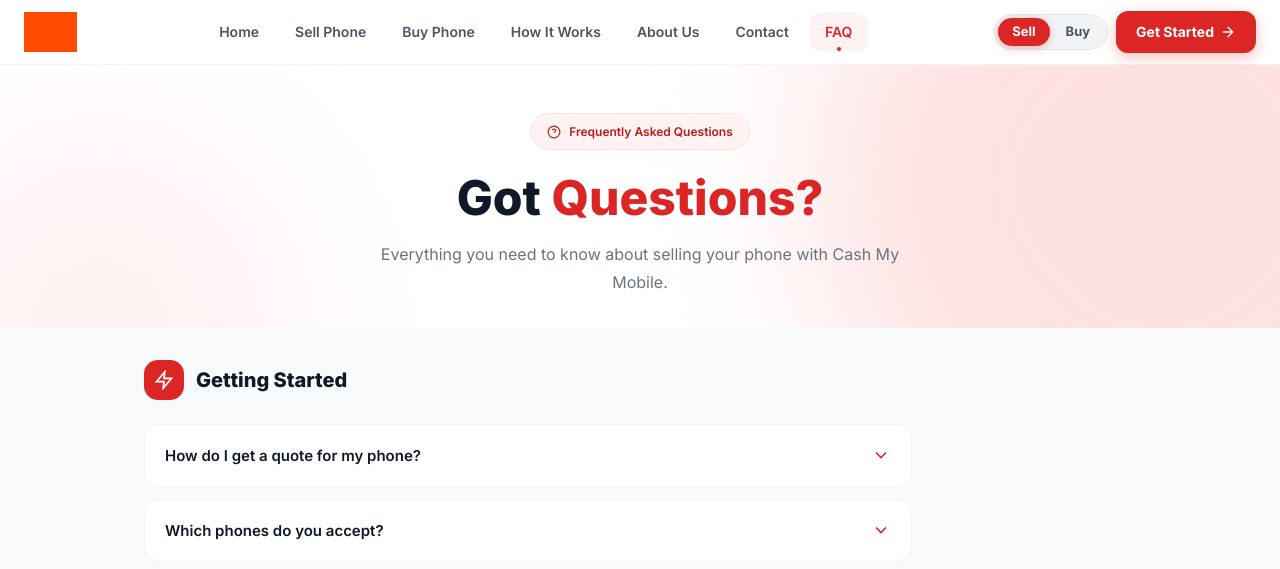
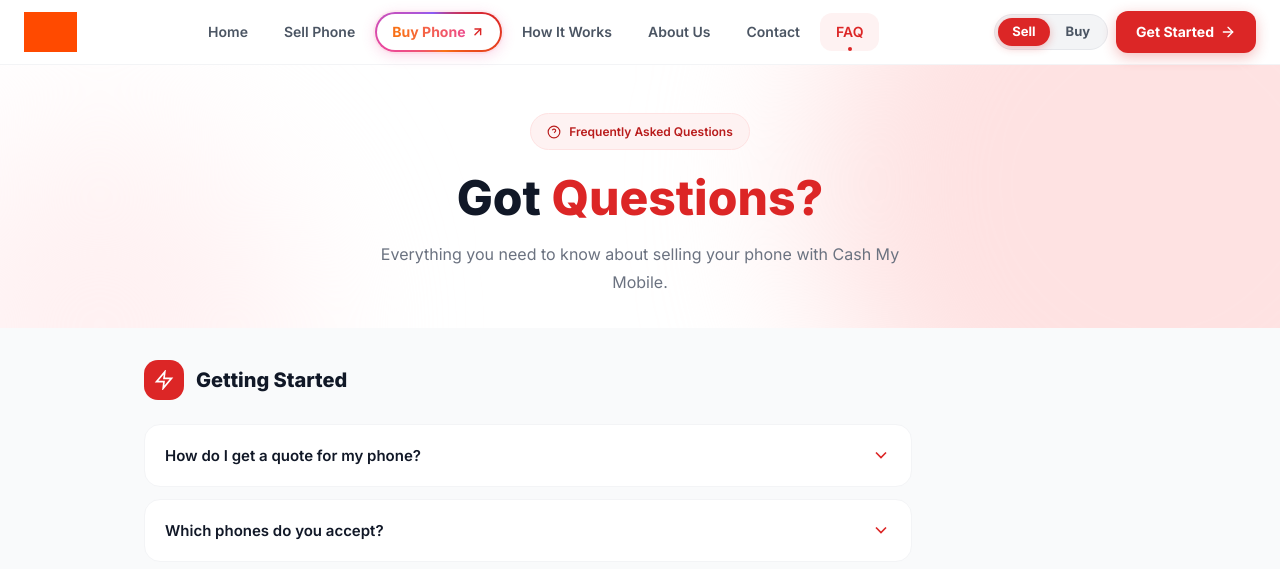
Before and after one commit to recyclemydeviceuk/python-backend-frontend, a FastAPI app: page /faq in a window 1280 px wide. Shown: the top 569 px of the page. Run offline with FastAPI, Linux system fonts and the light colour scheme; parts of the project's set-up code (start-up, migrations or seed data) failed here and were passed over; grey boxes are pictures that could not be loaded.

Commit message:
Highlight the Buy Phone menu item with an animated gradient border
Co-Authored-By: Claude Opus 5.5 <noreply@anthropic.com>

```diff
--- a/corefrontend/css/style.css
+++ b/corefrontend/css/style.css
@@ -40,6 +40,42 @@ img { max-width: 100%; display: block; }
   width: 4px; height: 4px; background: #dc2626; border-radius: 50%;
 }
 .header-actions { display: flex; align-items: center; gap: 0.5rem; }
+
+/* ── Cross-site link (Buy Phone): animated gradient border, shimmering label, soft glow ── */
+@property --cross-angle { syntax: '<angle>'; initial-value: 0deg; inherits: false; }
+a.cross-link {
+  display: inline-flex; align-items: center; gap: 0.35rem; white-space: nowrap;
+  padding: 0.45rem 0.95rem; border-radius: 999px;
+  border: 2px solid transparent;
+  background:
+    linear-gradient(#fff, #fff) padding-box,
+    conic-gradient(from var(--cross-angle), #dc2626, #f97316, #ec4899, #8b5cf6, #dc2626) border-box;
+  animation: cross-spin 3s linear infinite, cross-glow 2.4s ease-in-out infinite;
+  color: #dc2626;
+}
+a.cross-link::after { display: none; }
+a.cross-link svg { width: 0.85rem; height: 0.85rem; color: #dc2626; transition: transform 0.2s; }
+a.cross-link:hover { background:
+    linear-gradient(#fff7f7, #fff7f7) padding-box,
+    conic-gradient(from var(--cross-angle), #dc2626, #f97316, #ec4899, #8b5cf6, #dc2626) border-box; }
+a.cross-link:hover svg { transform: translate(2px, -2px); }
+.cross-link-text {
+  font-weight: 700;
+  background: linear-gradient(90deg, #dc2626, #f97316, #ec4899, #dc2626);
+  background-size: 300% 100%;
+  -webkit-background-clip: text; background-clip: text; color: transparent;
+  animation: cross-shimmer 4s linear infinite;
+}
+a.cross-link.cross-link-block { display: flex; justify-content: center; margin: 0.25rem 0; padding: 0.7rem 1rem; }
+@keyframes cross-spin { to { --cross-angle: 360deg; } }
+@keyframes cross-shimmer { to { background-position: 300% 0; } }
+@keyframes cross-glow {
+  0%, 100% { box-shadow: 0 0 0 0 rgba(220, 38, 38, 0.0), 0 2px 10px rgba(236, 72, 153, 0.15); }
+  50% { box-shadow: 0 0 0 4px rgba(220, 38, 38, 0.08), 0 4px 18px rgba(236, 72, 153, 0.3); }
+}
+@media (prefers-reduced-motion: reduce) {
+  a.cross-link, .cross-link-text { animation: none; }
+}
 .site-switch {
   display: inline-flex; align-items: center; padding: 3px; gap: 2px;
   background: #f3f4f6; border: 1px solid #e5e7eb; border-radius: 999px;
--- a/corefrontend/templates/partials/_header.html
+++ b/corefrontend/templates/partials/_header.html
@@ -6,7 +6,7 @@
     <nav class="nav-links">
       <a href="/" class="nav-link{% if active_page == 'home' %} active{% endif %}" data-page="home">Home</a>
       <a href="/sell" class="nav-link{% if active_page == 'sell' %} active{% endif %}" data-page="sell">Sell Phone</a>
-      <a href="https://buy.cashmymobile.co.uk/" class="nav-link">Buy Phone</a>
+      <a href="https://buy.cashmymobile.co.uk/" class="nav-link cross-link"><span class="cross-link-text">Buy Phone</span><svg xmlns="http://www.w3.org/2000/svg" viewBox="0 0 24 24" fill="none" stroke="currentColor" stroke-width="2.5" stroke-linecap="round" stroke-linejoin="round" aria-hidden="true"><line x1="7" y1="17" x2="17" y2="7"/><polyline points="7 7 17 7 17 17"/></svg></a>
       <a href="/how-it-works" class="nav-link{% if active_page == 'how' %} active{% endif %}" data-page="how">How It Works</a>
       <a href="/about" class="nav-link{% if active_page == 'about' %} active{% endif %}" data-page="about">About Us</a>
       <a href="/contact" class="nav-link{% if active_page == 'contact' %} active{% endif %}" data-page="contact">Contact</a>
@@ -41,7 +41,7 @@
   <nav class="mobile-nav">
     <a href="/" class="mobile-nav-link{% if active_page == 'home' %} active{% endif %}" data-page="home"><span class="dot"></span>Home</a>
     <a href="/sell" class="mobile-nav-link{% if active_page == 'sell' %} active{% endif %}" data-page="sell"><span class="dot"></span>Sell Phone</a>
-    <a href="https://buy.cashmymobile.co.uk/" class="mobile-nav-link"><span class="dot"></span>Buy Phone</a>
+    <a href="https://buy.cashmymobile.co.uk/" class="mobile-nav-link cross-link cross-link-block"><span class="cross-link-text">Buy Phone</span><svg xmlns="http://www.w3.org/2000/svg" viewBox="0 0 24 24" fill="none" stroke="currentColor" stroke-width="2.5" stroke-linecap="round" stroke-linejoin="round" aria-hidden="true"><line x1="7" y1="17" x2="17" y2="7"/><polyline points="7 7 17 7 17 17"/></svg></a>
     <a href="/how-it-works" class="mobile-nav-link{% if active_page == 'how' %} active{% endif %}" data-page="how"><span class="dot"></span>How It Works</a>
     <a href="/about" class="mobile-nav-link{% if active_page == 'about' %} active{% endif %}" data-page="about"><span class="dot"></span>About Us</a>
     <a href="/contact" class="mobile-nav-link{% if active_page == 'contact' %} active{% endif %}" data-page="contact"><span class="dot"></span>Contact</a>
```
